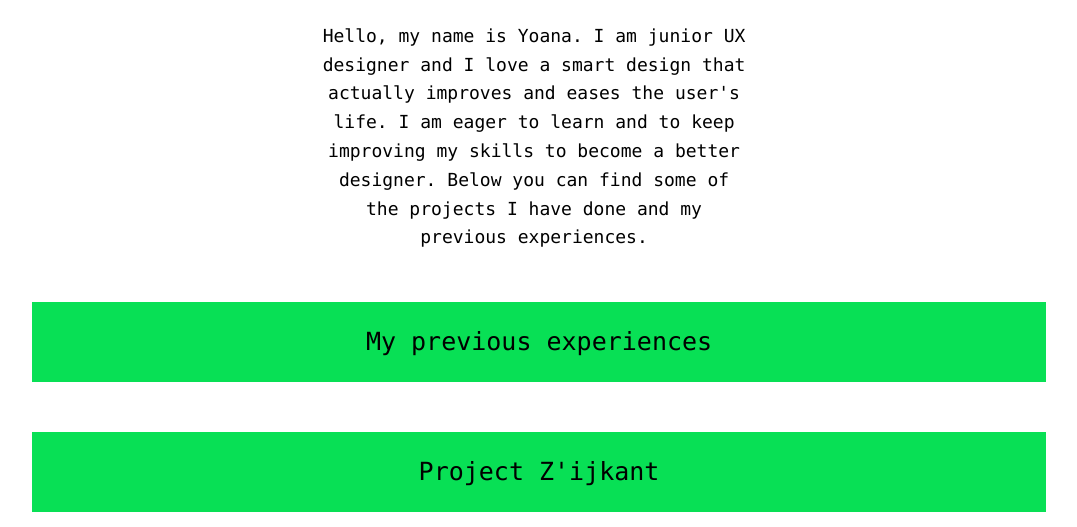
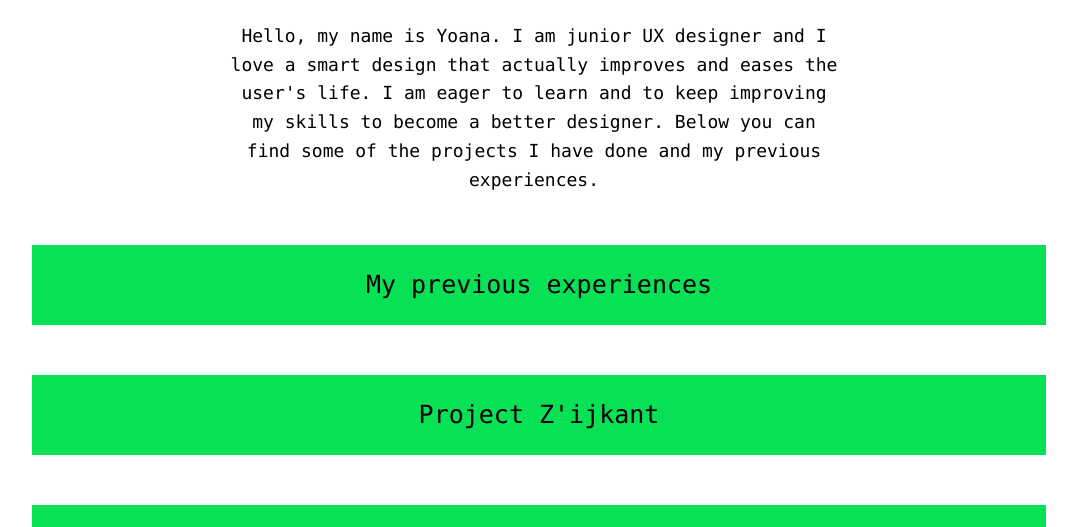
Before and after one commit to yoanadotina/YoanaDotina, a plain HTML site: page index.html in a window 1280 px wide. Shown: the part 208-735 px from the top of the page, without its empty margins (106-1183 px from the left). Drawn offline with Linux system fonts and the light colour scheme.

Commit message:
Update styles.css

```diff
--- a/styles.css
+++ b/styles.css
@@ -40,8 +40,8 @@ h3 {
     font-family: Monaco, monospace;
     font-size: 18px;
     line-height: 1.6;
-    margin-left: 300px;
-    margin-right: 300px;
+    margin-left: 20%;
+    margin-right: 20%;
 
 }
 
```
